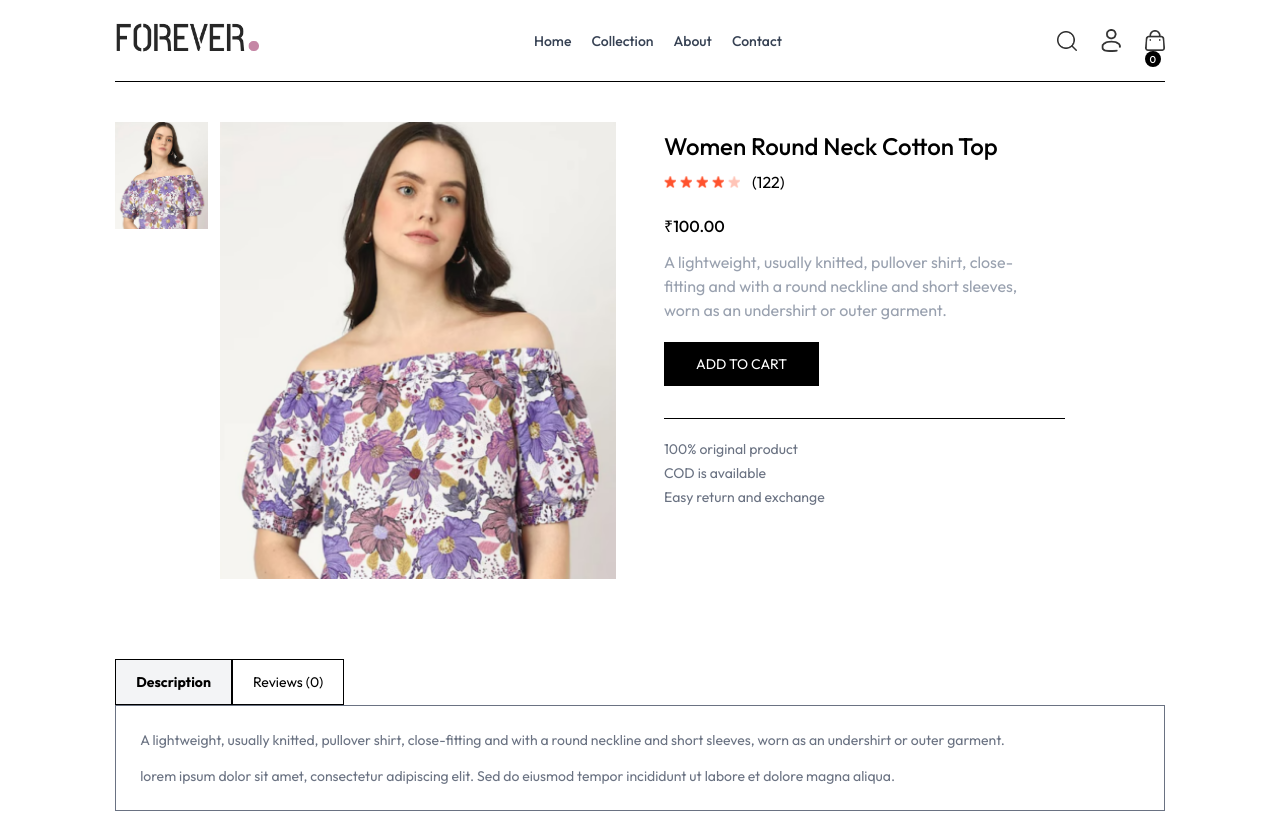
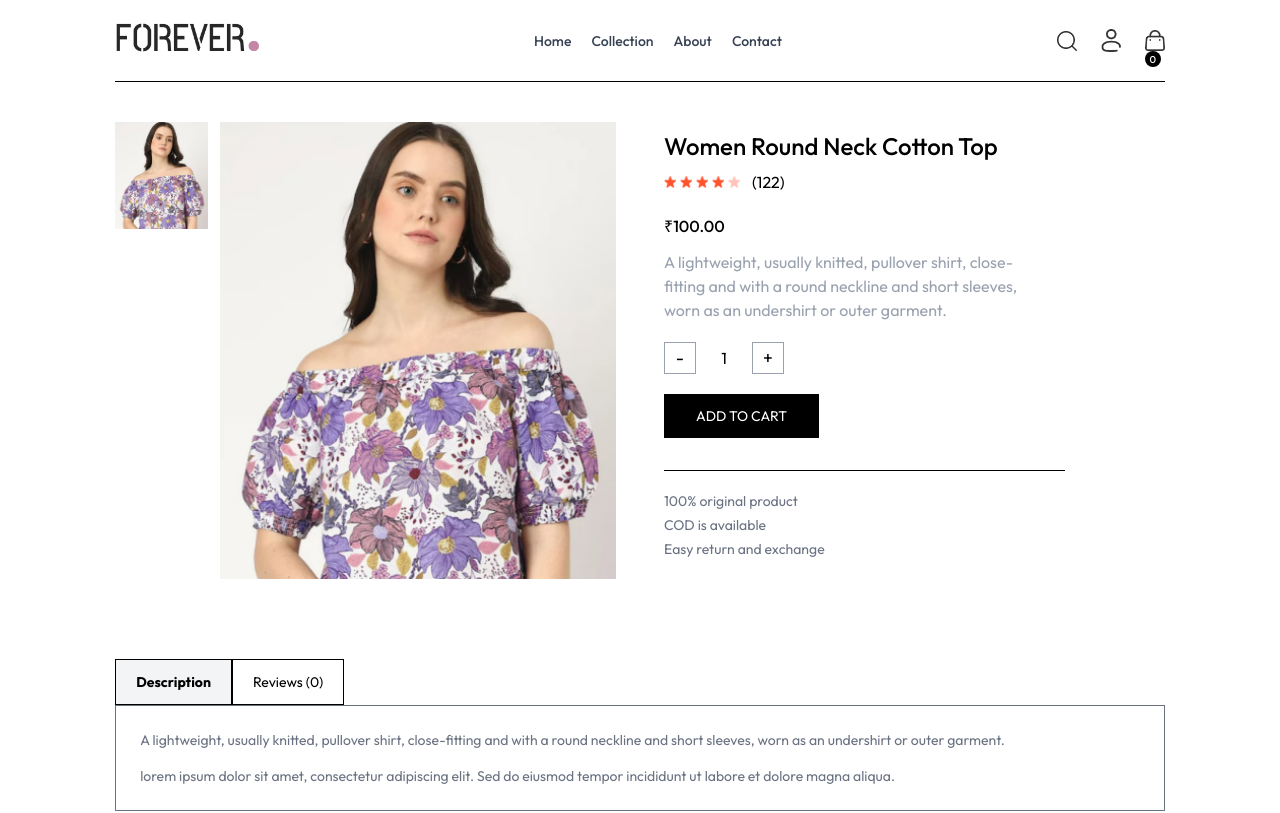
Before and after one commit to aaslaam/Cartio, a React app in the folder frontend/: page /product/aaaaa in a window 1280 px wide. Shown: the top 813 px of the page. Built offline with nearby package versions, Linux system fonts and the light colour scheme; the HTML template or start-up script is replaced by a standard one.

Commit message:
Added Add To Cart function

```diff
--- a/frontend/src/components/Nav.jsx
+++ b/frontend/src/components/Nav.jsx
@@ -5,7 +5,7 @@ import { ShopContext } from '../context/ShopContext'
 
 const Navbar = () => {
     const [visible, setVisible] = useState(false)
-    const { SetShowSearch } = useContext(ShopContext)
+    const { SetShowSearch,CartCount } = useContext(ShopContext)
   return (
     <div className='flex items-center justify-between py-5 font-medium'>
 
@@ -50,7 +50,7 @@ const Navbar = () => {
         {/* profile dropdown end */}
         <Link to='/cart' className='relative'>
           <img src={assets.Cart_icon} alt="cart" className='w-5 min-w-5 cursor-pointer' />
-          <p className='absolute right-1.25px bottom-1.25px bg-black text-white text-[10px] rounded-full h-4 w-4 flex items-center justify-center'>0</p>
+          <p className='absolute right-1.25px bottom-1.25px bg-black text-white text-[10px] rounded-full h-4 w-4 flex items-center justify-center'>{CartCount()}</p>
         </Link>
         <img onClick={() => setVisible(true)} src={assets.menu_icon} alt="menu" className='w-5 cursor-pointer sm:hidden' />
       </div>
--- a/frontend/src/context/ShopContext.jsx
+++ b/frontend/src/context/ShopContext.jsx
@@ -1,22 +1,51 @@
-import { createContext,useState } from "react";
+import { createContext, useState, useEffect } from "react";
 import { products } from "../assets/assets";
- export const ShopContext = createContext()
 
- const ShopContextProvider = (props) =>{
+export const ShopContext = createContext()
+
+const ShopContextProvider = (props) => {
 
     const currency = '₹'
     const delivery_fee = 10
-    const [ShowSearch,SetShowSearch] = useState(false)
-    const [Search,SetSearch] = useState('')
+    const [ShowSearch, SetShowSearch] = useState(false)
+    const [Search, SetSearch] = useState('')
+    const [CartItems, SetCartItems] = useState({})
 
+    {/* add to cart */}
+    const AddToCart = async (ItemId, quantity = 1) => {
+        let CartData = structuredClone(CartItems)
+        if (CartData[ItemId]) {
+            CartData[ItemId] += quantity
+        } else {
+            CartData[ItemId] = quantity
+        }
+        SetCartItems(CartData)
+    }
 
-    const value ={
-        products,currency,delivery_fee,ShowSearch,SetShowSearch,Search,SetSearch
+    {/* get count cart items */}
+    const CartCount = () => {
+        let count = 0
+        for (const items in CartItems) {
+            if (CartItems[items] > 0) {
+                count += CartItems[items]
+            }
+        }
+        return count
     }
-    return(
+
+    useEffect(() => {
+        console.log(CartItems);
+    }, [CartItems])
+
+    const value = {
+        products, currency, delivery_fee, ShowSearch, SetShowSearch, Search, SetSearch, AddToCart, CartItems, CartCount
+    }
+
+    return (
         <ShopContext.Provider value={value}>
             {props.children}
         </ShopContext.Provider>
     )
- }
- export default ShopContextProvider
+}
+
+export default ShopContextProvider
--- a/frontend/src/pages/Product.jsx
+++ b/frontend/src/pages/Product.jsx
@@ -8,10 +8,10 @@ import RelatedProducts from '../components/RelatedProducts'
 
 const Product = () => {
   const { productId } = useParams()
-  const { products, currency } = useContext(ShopContext)
+  const { products, currency, AddToCart } = useContext(ShopContext)
   const [productData, setProductData] = useState(false)
   const [image, setImage] = useState('')
-
+  const [quantity, setQuantity] = useState(1)
 
   const FetchProductData = async () => {
     {/* checks product id */}
@@ -25,9 +25,21 @@ const Product = () => {
     })
   }
 
+  const handleDecrease = () => {
+    setQuantity((prev) => (prev > 1 ? prev - 1 : 1))
+  }
+
+  const handleIncrease = () => {
+    setQuantity((prev) => prev + 1)
+  }
+
   useEffect(() => {
     FetchProductData()
   }, [productId, products])
+
+  useEffect(() => {
+    setQuantity(1)
+  }, [productId])
 
   return productData ? (
     <div className='border-t pt-10 transition-opacity ease-in duration-500 opacity-100'>
@@ -68,7 +80,25 @@ const Product = () => {
           <p className="mt-3 md:w-3/4 text-gray-400">{productData.description}</p>
         {/* product details end */}
 
-          <button className='bg-black text-white px-8 py-3 text-sm mt-5 active:bg-gray-800 cursor-pointer'>
+          {/* quantity picker */}
+          <div className='flex items-center gap-4 mt-5'>
+            <button
+              onClick={handleDecrease}
+              className='w-8 h-8 border border-gray-400 text-lg flex items-center justify-center cursor-pointer'
+            >
+              -
+            </button>
+            <p className='text-base w-6 text-center'>{quantity}</p>
+            <button
+              onClick={handleIncrease}
+              className='w-8 h-8 border border-gray-400 text-lg flex items-center justify-center cursor-pointer'
+            >
+              +
+            </button>
+          </div>
+          {/* quantity picker end */}
+
+          <button onClick={() => AddToCart(productData._id, quantity)} className='bg-black text-white px-8 py-3 text-sm mt-5 active:bg-gray-800 cursor-pointer'>
             ADD TO CART
           </button>
           <hr className='mt-8 w-4/5' />
```
